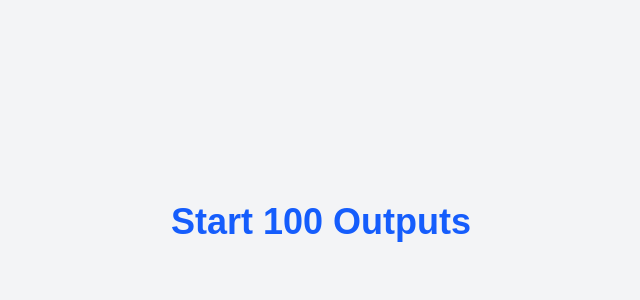
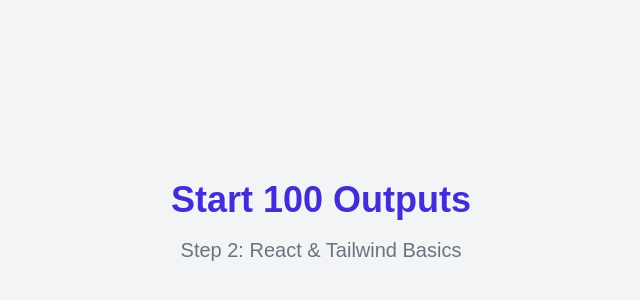
Before and after one commit to Akagamisora/next-100-outputs-app, a Next.js app: page / in a window 1280 px wide. Shown: the part 178-478 px from the top of the page, without its empty margins (319-959 px from the left). Built offline with nearby package versions, Linux system fonts and the light colour scheme.

Commit message:
011完了

```diff
--- a/src/app/page.tsx
+++ b/src/app/page.tsx
@@ -1,8 +1,10 @@
 export default function Home() {
-  const unused = "test";
   return (
     <main className="flex min-h-screen flex-col items-center justify-center bg-gray-100">
-      <h1 className="text-4xl font-bold text-blue-600">Start 100 Outputs</h1>
+      <h1 className="text-4xl font-bold text-indigo-700">Start 100 Outputs</h1>
+      <p className="text-xl text-gray-500 mt-4">
+        Step 2: React & Tailwind Basics
+      </p>
     </main>
   );
 }
```
